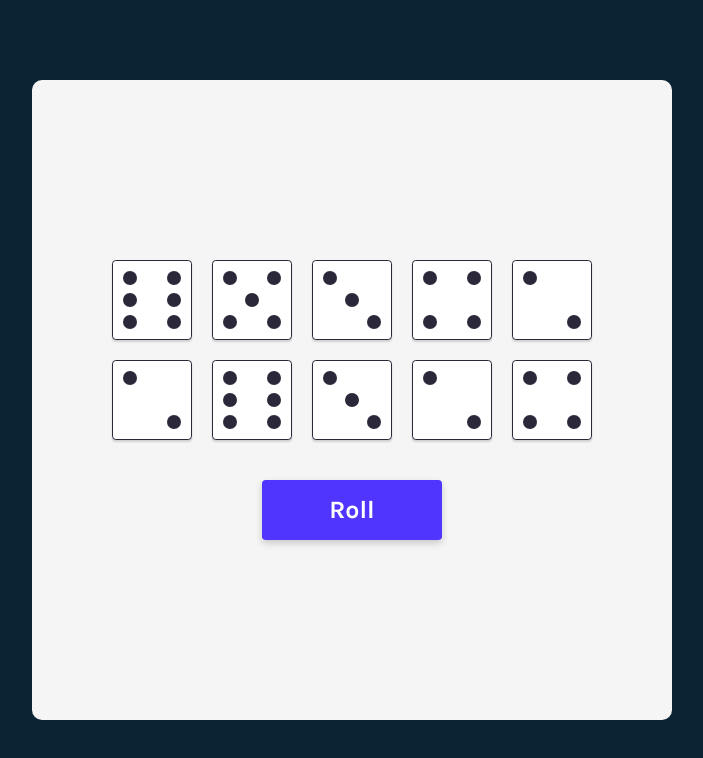
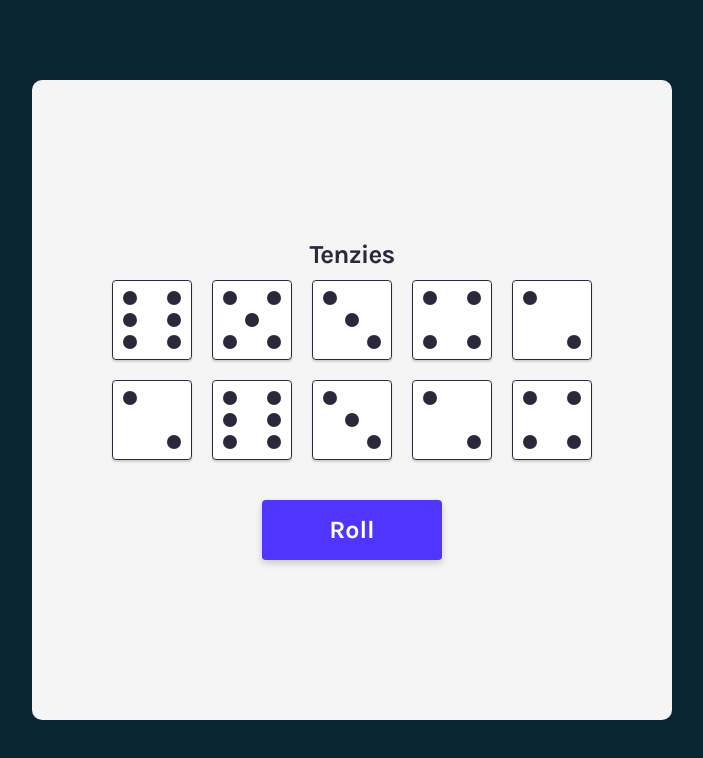
Before and after one commit to roqyyb/Tenzies-Game, a React (Vite) app: page / in a window 1280 px wide. Shown: the top 758 px of the page, without its empty margins (288-991 px from the left). Built offline with nearby package versions, Linux system fonts and the light colour scheme.

Commit message:
Define the main header

```diff
--- a/src/App.css
+++ b/src/App.css
@@ -43,6 +43,16 @@ main button:hover {
 
 main button:active {
   box-shadow: inset 5px 5px 10px -3px rgba(0, 0, 0, 0.7);
+}
+
+main header {
+  margin-bottom: 1rem;
+  font-family: "Karla";
+  font-style: normal;
+  font-weight: 700;
+  font-size: 2.6rem;
+  letter-spacing: -0.03em;
+  color: #2b283a;
 }
 
 @media screen and (min-width: 768px) {
--- a/src/App.jsx
+++ b/src/App.jsx
@@ -75,6 +75,7 @@ function App() {
   return (
     <div className="App">
       <main>
+        <header>Tenzies</header>
         <section className="dice-container">
         {dieElements}
         </section>
```
